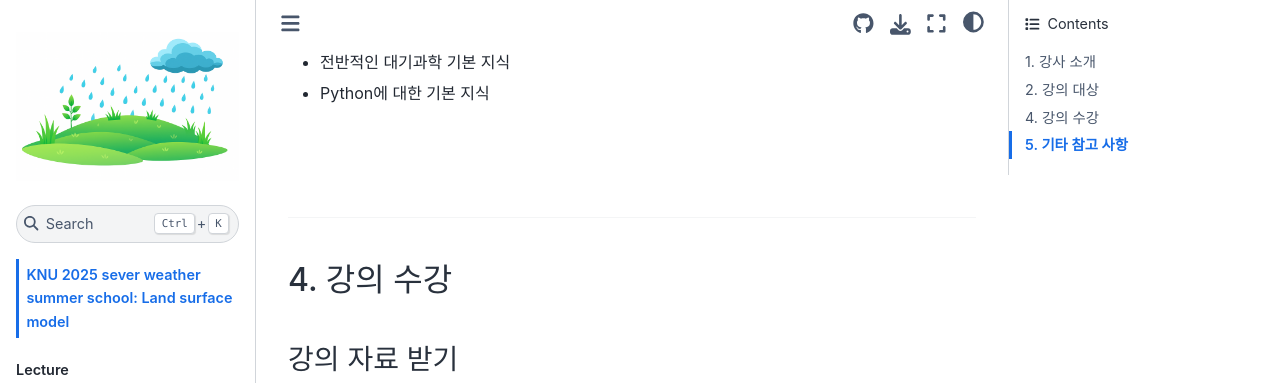
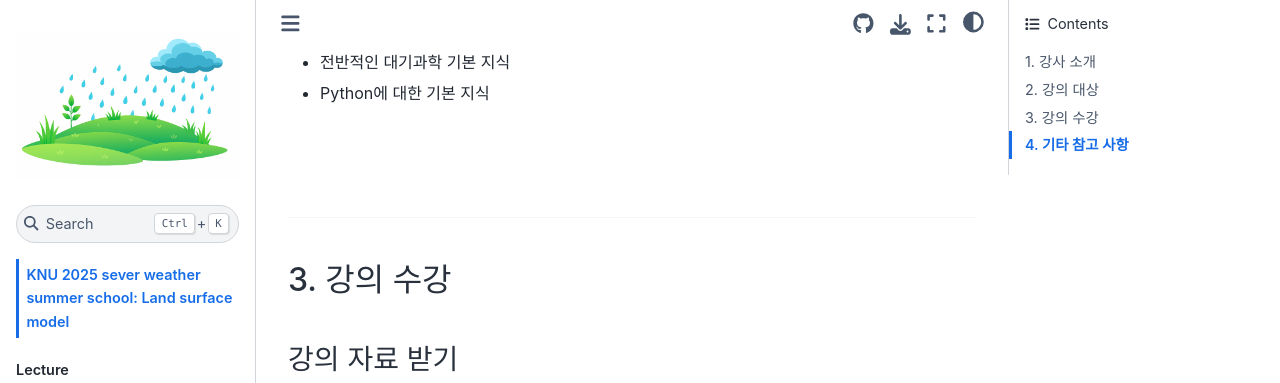
Before and after one commit to junhonglee89/KNU_2025_summer_school_LSM, a Jupyter Book: the page built from home.md, in a window 1280 px wide and 900 px high, scrolled down 2844 px. Shown: the top 383 px of the window. Built offline with Jupyter Book 1.0.4 settings and Sphinx 7.4.7 and the Sphinx Book theme 1.1.4, drawn with Linux system fonts in a browser that asks for light colours; pages that are not in the unit, such as notebooks, are missing from menus; cross-references to code outside the pages are shown as plain code; some of the changed text lies outside the part shown.

Commit message:
Fix typos

````diff
--- a/home.md
+++ b/home.md
@@ -98,7 +98,7 @@ The lecture combines theoretical foundations with practical coding exercises usi
 <br>
 <hr>
 
-### 4. 강의 수강
+### 3. 강의 수강
 
 ##### 강의 자료 받기
 1. [이곳][git_page]에서 오른쪽 상단의 다운로드 버튼을 누르면 pdf를 받을 수 있습니다(Fig. 1).
@@ -218,7 +218,7 @@ jupyter notebook
 <br>
 <hr>
 
-### 5. 기타 참고 사항
+### 4. 기타 참고 사항
 
 
 ```{warning}
````
Also changed, not shown: Lecture/introduction.md (+1 -1 lines).
